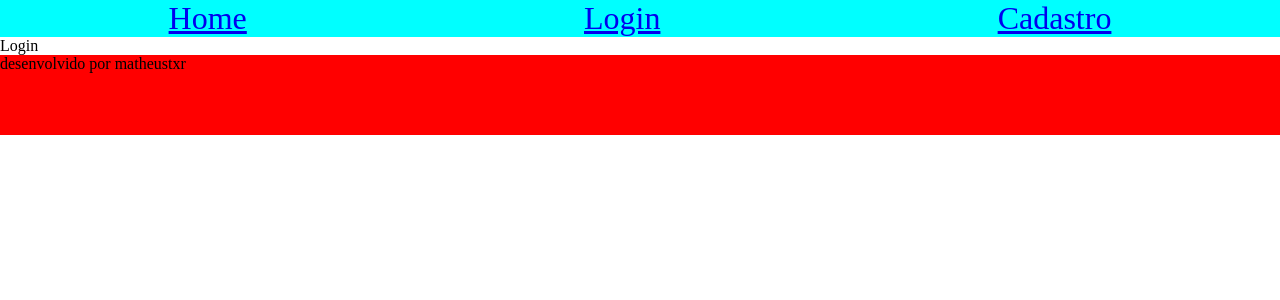
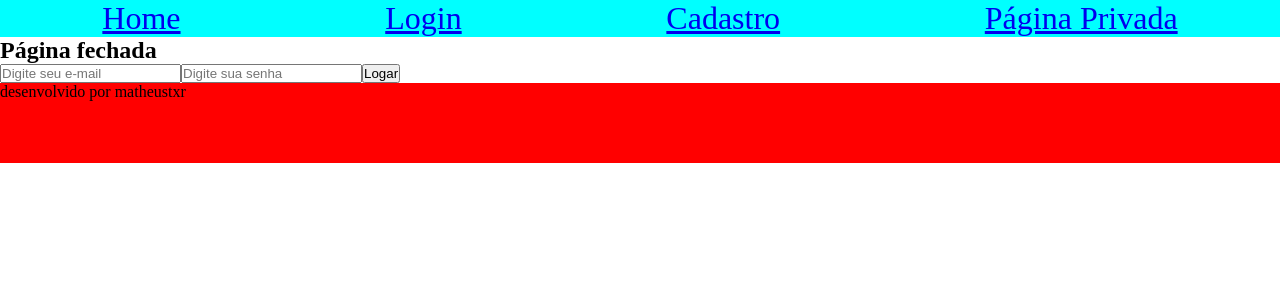
Before and after one commit to matheustxr/Projeto-FullStack, a React (Vite) app: page /login in a window 1280 px wide. Shown: the top 300 px of the page. Built offline with nearby package versions, Linux system fonts and the light colour scheme.

Commit message:
sistema de login feito

```diff
--- a/src/App.tsx
+++ b/src/App.tsx
@@ -4,6 +4,8 @@ import Login from "./pages/login/Index";
 import Cadastro from "./pages/cadastro/Index";
 import ErrorPage from "./pages/Error/Index";
 import Footer from "./componentes/Footer/Index";
+import Private from "./pages/Privada/Index";
+import RequireAuth from "./contexts/Auth/RequiereAuth";
 
 function App() {
 
@@ -14,6 +16,7 @@ function App() {
         <Link to="/">Home</Link>
         <Link to="/login">Login</Link>
         <Link to="/cadastro">Cadastro</Link>
+        <Link to="/private">Página Privada</Link>
         </nav>
       </header>
       <main>
@@ -21,6 +24,7 @@ function App() {
           <Route path="/" element={ <Home /> } />
           <Route path="/login" element={ <Login /> } />
           <Route path="/cadastro" element={ <Cadastro /> } />
+          <Route path="/private" element={ <RequireAuth><Private /></RequireAuth> } />
           <Route path="*" element={ <ErrorPage /> } />
         </Routes>
       </main>
--- /dev/null
+++ b/src/contexts/Auth/RequiereAuth.tsx
@@ -0,0 +1,19 @@
+import { useContext } from 'react'
+import { AuthContext } from './AuthContext';
+import Login from '../../pages/login/Index';
+
+interface PropsRequireAuth{
+    children: JSX.Element;
+}
+
+export default function RequireAuth( {children}:PropsRequireAuth ) {
+
+    const auth = useContext(AuthContext)
+
+    if (!auth.user){
+        return <Login />;
+    }
+
+    return children
+
+}
--- a/src/hooks/useApi.ts
+++ b/src/hooks/useApi.ts
@@ -1,7 +1,7 @@
 import axios from 'axios'
 
 const api = axios.create({
-    baseURL: process.env.REACT_APP_API
+    baseURL: import.meta.env.VITE_API_URL
 });
 
 export const useApi = () => ({
@@ -11,6 +11,10 @@ export const useApi = () => ({
     },
 
     signIn: async (email: string, password: string) => {
+        return{ //resposta falsa do servidor
+            user: {id: 3, name: 'João', email: 'joaozindev@gmail.com'},
+            token: '123456789'
+        }
         const response = await api.post('/signIn', {email, password});
         return response.data;
     },
--- /dev/null
+++ b/src/pages/Privada/Index.tsx
@@ -0,0 +1,7 @@
+
+
+export default function Private(){
+    return (
+        <h1>pagina privada</h1>
+    )
+}
--- a/src/pages/login/Index.tsx
+++ b/src/pages/login/Index.tsx
@@ -1,10 +1,46 @@
+import { useState, useContext } from 'react'
+import { AuthContext } from '../../contexts/Auth/AuthContext';
+import { useNavigate } from 'react-router-dom';
+
+function Login() {
+    const auth = useContext(AuthContext)
+    const navigate = useNavigate()
+
+    const [email, setEmail] = useState('');
+    const [password, setPassword] = useState('')
 
 
-function Login() {
+
+    const handleLogin = async () => {
+        if (email && password) {
+            const isLogged = await auth.signIn(email, password)
+            if (isLogged) {
+                navigate('/')
+            } else {
+                alert ("Usuario e Senha incorretos tente novamente")
+            }
+        }
+    }
+
     return (
-        <>
-            Login
-        </>
+        <div>
+            <h2>Página fechada</h2>
+
+            <input
+                type="text"
+                value={email}
+                onChange={e => setEmail(e.target.value)}
+                placeholder='Digite seu e-mail'
+            />
+
+            <input
+                type="password"
+                value={password}
+                onChange={e => setPassword(e.target.value)}
+                placeholder='Digite sua senha'
+            />
+            <button onClick={handleLogin}>Logar</button>
+        </div>
     );
 }
 
```
Also changed, not shown: 1 other file (tests, documents, lock files or other folders).
